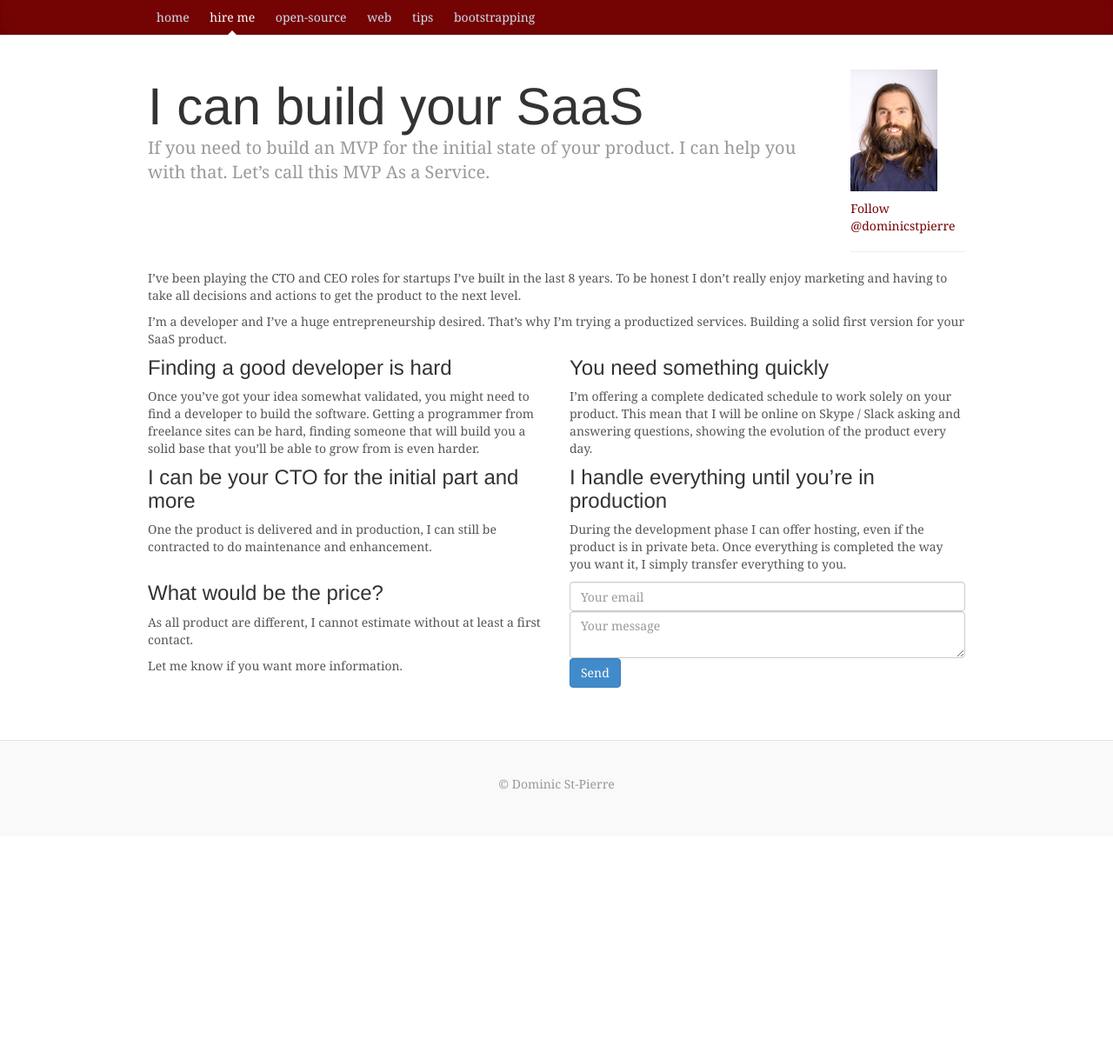
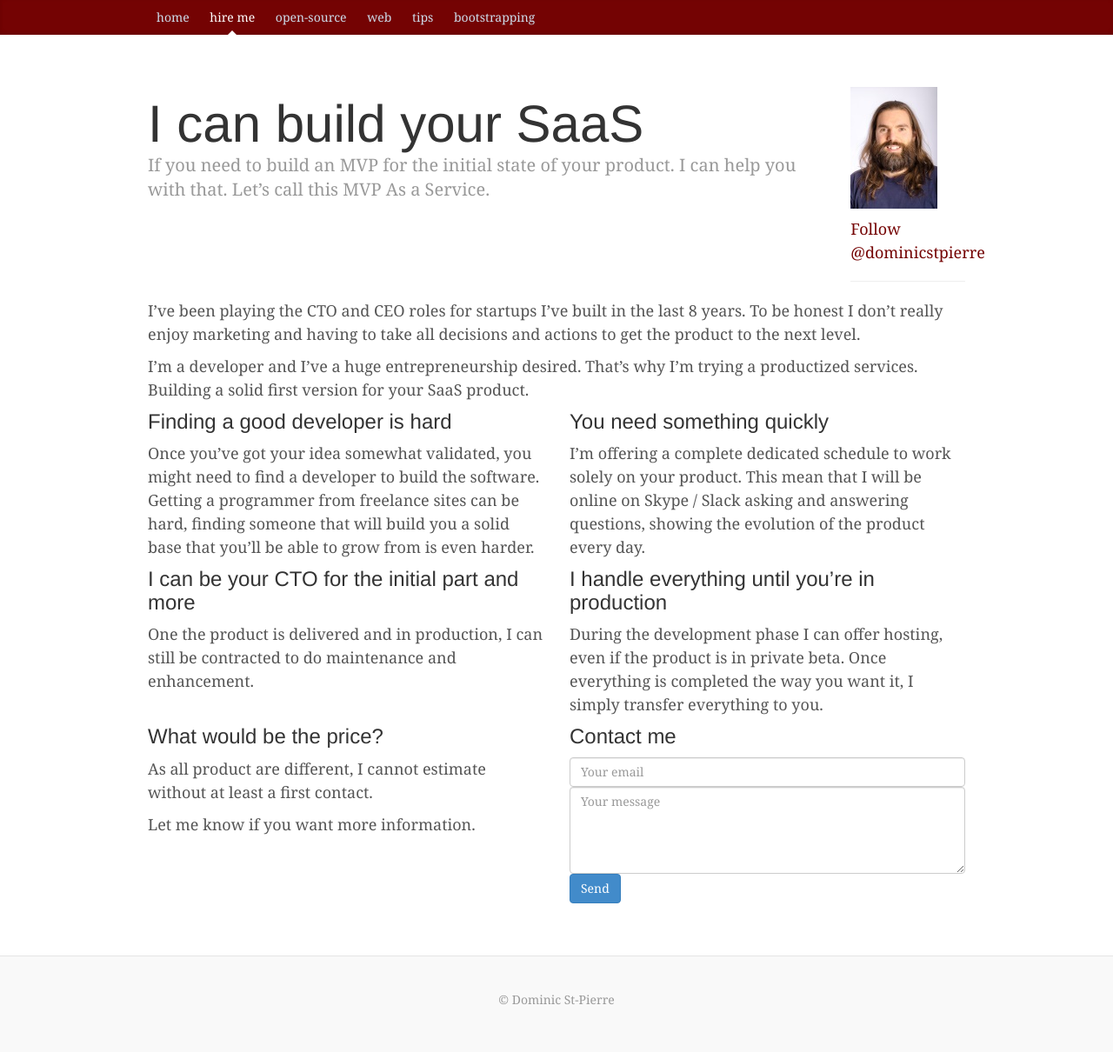
Before and after one commit to dstpierre/dstpierre.github.io, a Jekyll site: the page built from about.html, in a window 1280 px wide. Shown: the whole page at 87% size. Built offline with Jekyll 4.4.1, drawn with Linux system fonts in a browser that asks for light colours; nearby versions of some CDN libraries; Markdown is read by kramdown in place of the engine named in the settings; comment, search, counter and statistics services are not loaded; before the commit the page ends 962 px from its top, so only the background shows below that.

Commit message:
quick fix to hire me page

```diff
--- a/about.html
+++ b/about.html
@@ -5,7 +5,7 @@ title: "Dominic St-Pierre | About Me"
 
 {% include nav.html param="about" %}
 
-<div class="container">
+<div class="container blog-main">
     <div class="row">
         <div class="col-md-10">
             <div class="blog-header">
@@ -85,9 +85,10 @@ Let me know if you want more information.
 </p>
 </div>
 <div class="col-sm-1 col-md-6">
-<form id="contact-form" role="form">
+  <h3>Contact me</h3>
+<form id="contact-form" role="form" method="post">
   <input type="email" name="_replyto" class="form-control" placeholder="Your email">
-  <textarea name="body" class="form-control" placeholder="Your message"></textarea>
+  <textarea name="body" style="width: 100%;height: 100px;" class="form-control" placeholder="Your message"></textarea>
   <input type="submit" class="btn btn-primary" value="Send">
 </form>
 </div>
```
